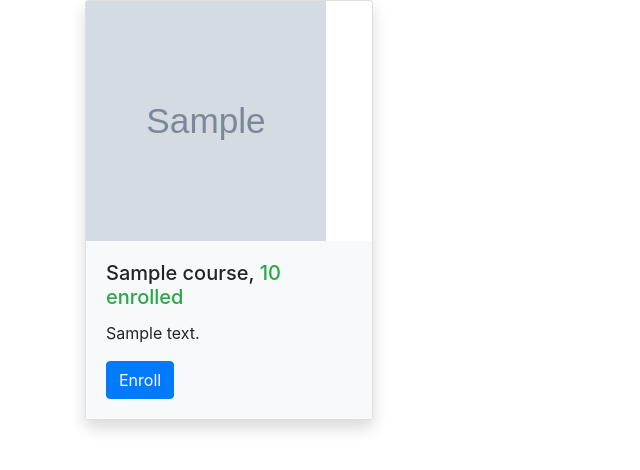
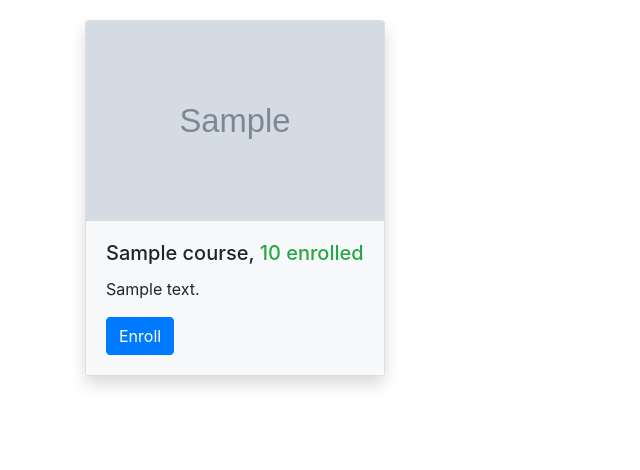
Before and after one commit to jciafardo/Quizzy, a Django app: page /onlinecourse/ in a window 1280 px wide. Shown: the part 56-526 px from the top of the page, without its empty margins (0-640 px from the left). Run offline with Django 3.2, Linux system fonts and the light colour scheme; tables that the repository leaves empty hold one stand-in row (values such as "Sample post"); grey boxes marked "Sample" are stand-in pictures; some libraries are stand-ins or nearby versions.

Commit message:
adding site logo

```diff
--- a/onlinecourse/templates/onlinecourse/course_detail_bootstrap.html
+++ b/onlinecourse/templates/onlinecourse/course_detail_bootstrap.html
@@ -4,6 +4,7 @@
 <head>
     {% load static %}
     <link rel="stylesheet" href="https://maxcdn.bootstrapcdn.com/bootstrap/4.5.2/css/bootstrap.min.css">
+    <link rel="icon" type="image/x-icon" href="/static/media/course_images/question.png">
     <script src="https://code.jquery.com/jquery-3.5.1.slim.min.js"></script>
     <script src="https://cdn.jsdelivr.net/npm/@popperjs/core@2.10.2/dist/umd/popper.min.js"></script>
     <script src="https://maxcdn.bootstrapcdn.com/bootstrap/4.5.2/js/bootstrap.min.js"></script>
--- a/onlinecourse/templates/onlinecourse/course_list_bootstrap.html
+++ b/onlinecourse/templates/onlinecourse/course_list_bootstrap.html
@@ -3,11 +3,28 @@
 <head>
     {% load static %}
     <link rel="stylesheet" href="https://maxcdn.bootstrapcdn.com/bootstrap/4.5.2/css/bootstrap.min.css">
+    <link rel="icon" type="image/x-icon" href="/static/media/course_images/question.png">
+
     <style>
+        .card {
+            margin-bottom: 20px; /* Add some bottom margin to separate cards */
+        }
         .card:hover {
             transform: translateY(-5px);
             transition: transform 0.3s;
             box-shadow: 0 0 10px rgba(0, 0, 0, 0.2);
+        }
+        .align-middle {
+            display: flex;
+            align-items: center;
+            min-height: 100%; /* Ensure the container fills the height */
+        }
+        .card-img-top {
+            max-height: 200px; /* Adjust the maximum height of the image */
+            width: auto; /* Allow the width to adjust automatically based on the height */
+        }
+        .container {
+            margin-top: 20px; /* Add some top margin to create space between navigation bar and cards */
         }
     </style>
     <meta charset="UTF-8">
@@ -46,11 +63,11 @@
     <!-- Page content -->
     {% if course_list %}
         <div class="container">
-            <div class="row">
+            <div class="row align-middle">
                 {% for course in course_list %}
-                    <div class="col-md-4 mb-4">
-                        <div class="card shadow" style="width: 18rem;">
-                            <img class="card-img-left" src="/static/{{MEDIA_URL}}/{{ course.image }}" width="240px" height="240px" alt="Course image">
+                    <div class="col-md-4 mb-4 d-flex">
+                        <div class="card shadow">
+                            <img class="card-img-top" src="/static/{{MEDIA_URL}}/{{ course.image }}" alt="Course image">
                             <div class="card-body bg-light">
                                 <h5 class="card-title">
                                     {{ course.name }},
@@ -64,11 +81,6 @@
                             </div>
                         </div>
                     </div>
-
-                    {% if forloop.counter|divisibleby:3 and not forloop.last %}
-                        </div>
-                        <div class="row">
-                    {% endif %}
                 {% endfor %}
             </div>
         </div>
--- a/onlinecourse/templates/onlinecourse/exam_result_bootstrap.html
+++ b/onlinecourse/templates/onlinecourse/exam_result_bootstrap.html
@@ -4,6 +4,8 @@
     <meta charset="UTF-8">
     {% load static %}
     <link rel="stylesheet" href="https://maxcdn.bootstrapcdn.com/bootstrap/4.5.2/css/bootstrap.min.css">
+    <link rel="icon" type="image/x-icon" href="/static/media/course_images/question.png">
+
 </head>
 <body>
 
--- a/onlinecourse/templates/onlinecourse/user_login_bootstrap.html
+++ b/onlinecourse/templates/onlinecourse/user_login_bootstrap.html
@@ -4,6 +4,8 @@
     <meta charset="UTF-8">
     {% load static %}
     <link rel="stylesheet" href="https://maxcdn.bootstrapcdn.com/bootstrap/4.5.2/css/bootstrap.min.css">
+    <link rel="icon" type="image/x-icon" href="/static/media/course_images/question.png">
+
 </head>
 <body>
 
--- a/onlinecourse/templates/onlinecourse/user_registration_bootstrap.html
+++ b/onlinecourse/templates/onlinecourse/user_registration_bootstrap.html
@@ -4,6 +4,8 @@
     <meta charset="UTF-8">
     {% load static %}
     <link rel="stylesheet" href="https://maxcdn.bootstrapcdn.com/bootstrap/4.5.2/css/bootstrap.min.css">
+    <link rel="icon" type="image/x-icon" href="/static/media/course_images/question.png">
+
 </head>
 <body>
 
```
Also changed, not shown: static/media/course_images/2560px-Node.js_logo.svg_zwi0OE8.png (added), static/media/course_images/Java_programming_language_logo.svg_h0G6aKq.png (added), static/media/course_images/Mysql_logo_LJ34ykU.png (added), static/media/course_images/django_43AXoA2.png (added), static/media/course_images/js-logo_fZLh1rP.webp (added), static/media/course_images/python_9rCCOOq.png (added).
